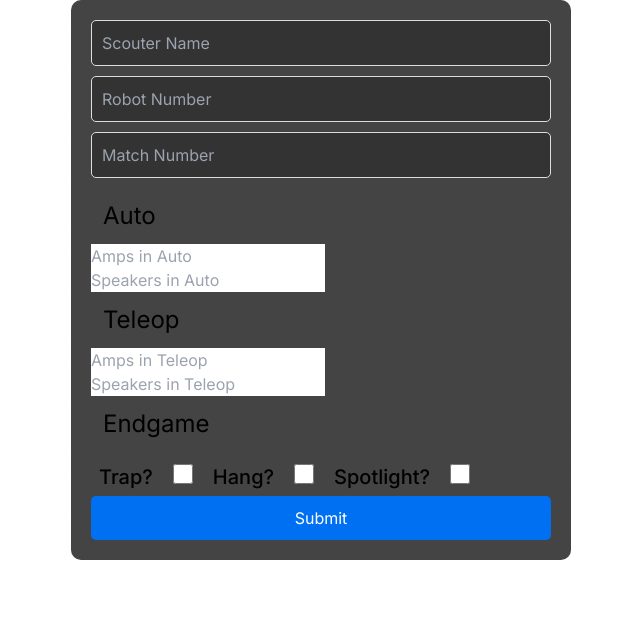
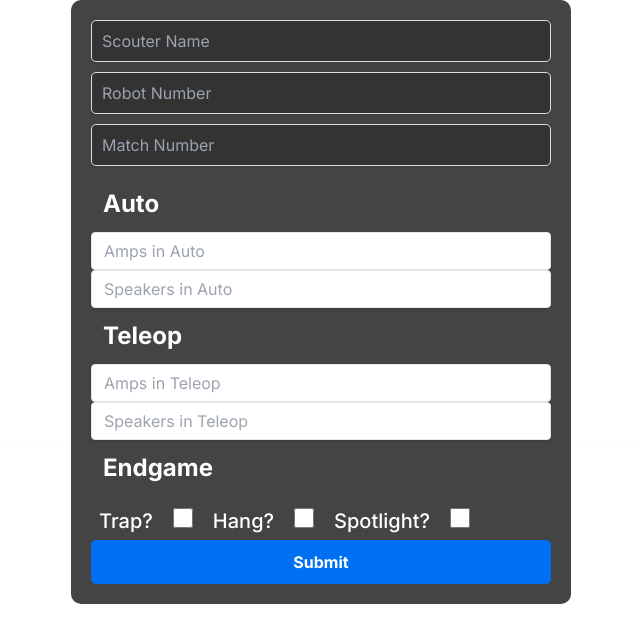
Before and after one commit to frc-7419/crescendo-2024-scouting-site, a Next.js app: page /robot in a window 1280 px wide. Shown: the top 642 px of the page, without its empty margins (319-959 px from the left). Built offline with nearby package versions, Linux system fonts and the light colour scheme.

Commit message:
small css update

```diff
--- a/app/globals.css
+++ b/app/globals.css
@@ -3,19 +3,24 @@
 @tailwind utilities;
 
 :root {
+  --background-end-rgb: 255, 255, 255;
+  --background-start-rgb: 255, 255, 255;
   --foreground-rgb: 0, 0, 0;
-  --background-start-rgb: 255, 255, 255;
-  --background-end-rgb: 255, 255, 255;
+  --form-bg-color: #444;
+  --form-button-bg-color: #0070f3;
+  --form-button-bg-color-hover: #0051a2;
+  --form-input-bg-color: #333;
+  --text-color: #ffffff;
 }
 
 body {
-  color: rgb(var(--foreground-rgb));
   background: linear-gradient(
       to bottom,
       transparent,
       rgb(var(--background-end-rgb))
     )
     rgb(var(--background-start-rgb));
+  color: rgb(var(--foreground-rgb));
 }
 
 @layer utilities {
@@ -34,7 +39,7 @@ body {
   max-width: 500px;
   margin: 0 auto;
   padding: 20px;
-  background-color: #444;
+  background-color: var(--form-bg-color);
   border-radius: 10px;
   box-shadow: 0px 0px 10px rgba(255, 255, 255, 0.1);
 }
@@ -46,8 +51,8 @@ body {
   border: 1px solid #ddd;
   border-radius: 5px;
   font-size: 16px;
-  color: #fff;
-  background-color: #333;
+  color: var(--text-color);
+  background-color: var(--form-input-bg-color);
 }
 
 .form button {
@@ -55,73 +60,21 @@ body {
   padding: 10px;
   border: none;
   border-radius: 5px;
-  background-color: #0070f3;
-  color: white;
+  background-color: var(--form-button-bg-color);
+  color: var(--text-color);
   font-size: 16px;
   cursor: pointer;
   transition: background-color 0.3s ease;
 }
 
 .form button:hover {
-  background-color: #0051a2;
+  background-color: var(--form-button-bg-color-hover);
 }
 
 /* Text Styles */
 .text {
   font-size: 18px;
-  color: #ffffff; /* white color for better visibility on black background */
+  color: var(--text-color);
   text-align: center;
   margin-bottom: 20px;
 }
-
-/* Form Styles */
-.form {
-    display: flex;
-    flex-direction: column;
-    align-items: center;
-    justify-content: center;
-    width: 100%;
-    max-width: 500px;
-    margin: 0 auto;
-    padding: 20px;
-    background-color: #444;
-    border-radius: 10px;
-    box-shadow: 0px 0px 10px rgba(255, 255, 255, 0.1);
-}
-
-.form input[type="text"] {
-    width: 100%;
-    padding: 10px;
-    margin-bottom: 10px;
-    border: 1px solid #ddd;
-    border-radius: 5px;
-    font-size: 16px;
-    color: #fff;
-    background-color: #333;
-}
-
-
-
-.form button {
-    width: 100%;
-    padding: 10px;
-    border: none;
-    border-radius: 5px;
-    background-color: #0070f3;
-    color: white;
-    font-size: 16px;
-    cursor: pointer;
-    transition: background-color 0.3s ease;
-}
-
-.form button:hover {
-    background-color: #0051a2;
-}
-
-/* Text Styles */
-.text {
-    font-size: 18px;
-    color: #ffffff; /* white color for better visibility on black background */
-    text-align: center;
-    margin-bottom: 20px;
-}
--- a/app/robot/Form.client.tsx
+++ b/app/robot/Form.client.tsx
@@ -62,31 +62,30 @@ const Form = () => {
     };
 
     return (
-        <div className = 'form'>
+    <div className="form bg-blue-500 shadow-md rounded px-8 pt-6 pb-8 mb-4">
     <form onSubmit={handleSubmit}>
-            <input type="text" value={name} onChange={handleNameChange} placeholder="Scouter Name" maxLength={5} />
-            <input type="text" value={robotNumber} onChange={handleRobotNumberChange} placeholder="Robot Number" maxLength={5} />
-            <input type="text" value={matchNumber} onChange={handleMatchNumberChange} placeholder="Match Number" maxLength={2}/>
+        <input className="shadow appearance-none border rounded w-full py-2 px-3 text-white leading-tight focus:outline-none focus:shadow-outline" type="text" value={name} onChange={handleNameChange} placeholder="Scouter Name" maxLength={5} />
+        <input className="shadow appearance-none border rounded w-full py-2 px-3 text-white leading-tight focus:outline-none focus:shadow-outline" type="text" value={robotNumber} onChange={handleRobotNumberChange} placeholder="Robot Number" maxLength={5} />
+        <input className="shadow appearance-none border rounded w-full py-2 px-3 text-white leading-tight focus:outline-none focus:shadow-outline" type="text" value={matchNumber} onChange={handleMatchNumberChange} placeholder="Match Number" maxLength={2}/>
 
-            <h3 className="text-2xl bold m-3">Auto</h3>
-            <input type="number" value={autoAmps} onChange={handleAutoAmpsChange} placeholder="Amps in Auto" className=""/>
-            <input type="number" value={autoSpeakers} onChange={handleAutoSpeakersChange} placeholder="Speakers in Auto" className=""/>
-            <h3 className="text-2xl bold m-3">Teleop</h3>
-            <input type="number" value={teleopAmps} onChange={handleTeleopAmpsChange} placeholder="Amps in Teleop" className=""/>
-            <input type="number" value={teleopSpeakers} onChange={handleTeleopSpeakersChange} placeholder="Speakers in Teleop" className=""/>
-            <h3 className="text-2xl bold m-3">Endgame</h3>
+        <h3 className="text-2xl font-bold m-3 text-white">Auto</h3>
+        <input className="shadow appearance-none border rounded w-full py-2 px-3 text-white leading-tight focus:outline-none focus:shadow-outline" type="number" value={autoAmps} onChange={handleAutoAmpsChange} placeholder="Amps in Auto" />
+        <input className="shadow appearance-none border rounded w-full py-2 px-3 text-white leading-tight focus:outline-none focus:shadow-outline" type="number" value={autoSpeakers} onChange={handleAutoSpeakersChange} placeholder="Speakers in Auto" />
+        <h3 className="text-2xl font-bold m-3 text-white">Teleop</h3>
+        <input className="shadow appearance-none border rounded w-full py-2 px-3 text-white leading-tight focus:outline-none focus:shadow-outline" type="number" value={teleopAmps} onChange={handleTeleopAmpsChange} placeholder="Amps in Teleop" />
+        <input className="shadow appearance-none border rounded w-full py-2 px-3 text-white leading-tight focus:outline-none focus:shadow-outline" type="number" value={teleopSpeakers} onChange={handleTeleopSpeakersChange} placeholder="Speakers in Teleop" />
+        <h3 className="text-2xl font-bold m-3 text-white">Endgame</h3>
         <div className='block items-center'>
-            <label htmlFor="trap" className="p-2 text-xl font-medium text-black dark:text-gray-300">Trap?</label>
+        <label htmlFor="trap" className="p-2 text-xl font-medium text-white dark:text-gray-300">Trap?</label>
         <input type="checkbox" id="trap" checked={trap} onChange={handleTrapChange} className="w-5 h-5 p-5 m-3 text-blue-600 hover:bg-gray-300 bg-gray-100 border-gray-300 rounded focus:ring-blue-500 dark:focus:ring-blue-600 dark:ring-offset-gray-800 focus:ring-2 dark:bg-gray-700 dark:border-gray-600"/>
-            <label htmlFor="hang" className="p-2 text-xl font-medium text-black dark:text-gray-300">Hang?</label>
+        <label htmlFor="hang" className="p-2 text-xl font-medium text-white dark:text-gray-300">Hang?</label>
         <input type="checkbox" id="hang" checked={hang} onChange={handleHangChange} className="w-5 h-5 p-5 m-3 text-blue-600 hover:bg-gray-300 bg-gray-100 border-gray-300 rounded focus:ring-blue-500 dark:focus:ring-blue-600 dark:ring-offset-gray-800 focus:ring-2 dark:bg-gray-700 dark:border-gray-600"/>
-            <label htmlFor="spotlight" className="p-2 text-xl font-medium text-black dark:text-gray-300">Spotlight?</label>
+        <label htmlFor="spotlight" className="p-2 text-xl font-medium text-white dark:text-gray-300">Spotlight?</label>
         <input type="checkbox" id="spotlight" checked={spotlight} onChange={handleSpotlightChange} className="w-5 h-5 p-5 m-3 text-blue-600 hover:bg-gray-300 bg-gray-100 border-gray-300 rounded focus:ring-blue-500 dark:focus:ring-blue-600 dark:ring-offset-gray-800 focus:ring-2 dark:bg-gray-700 dark:border-gray-600"/>
         </div>
-            <button type="submit">Submit</button>
+        <button type="submit" className="bg-green-500 hover:bg-green-700 text-white font-bold py-2 px-4 rounded">Submit</button>
     </form>
     </div>
 );
-};
-
+ }
 export default Form;
```
Lines whose indentation alone changed are shown as unchanged.
